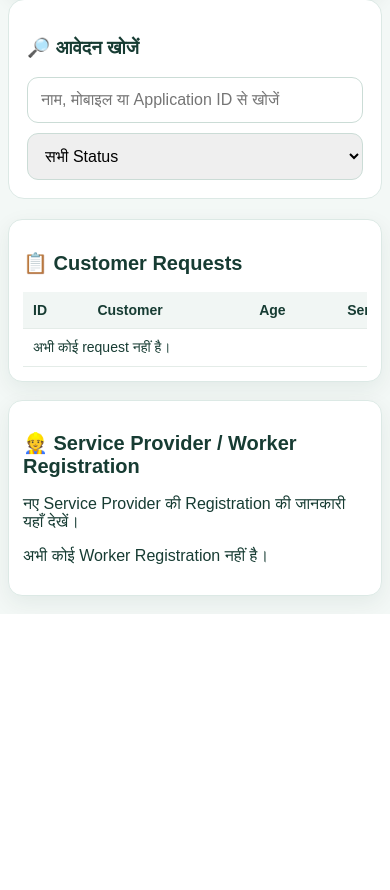
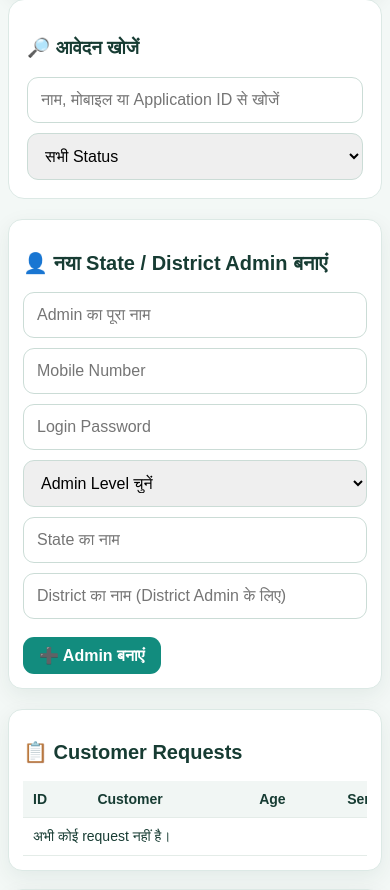
Before and after one commit to MohdArifFarooqui/HelpMe_Doorstep_Online_System, a Flask app: page /admin in a window 390 px wide. Shown: the part 531-1421 px from the top of the page. Before the commit the page ends 1145 px from the top, so only its background shows below. Run offline with Flask 3, Linux system fonts and the light colour scheme; the visitor is signed in with stand-in values (Sample User, id 1).

Commit message:
Add form for creating State/District Admin
Added a form to create a new State/District Admin with fields for name, mobile number, password, admin level, state, and district.

```diff
--- a/templates/admin.html
+++ b/templates/admin.html
@@ -183,6 +183,72 @@ placeholder="नाम, मोबाइल या Application ID से खो
 
 </section>
 
+<!-- Create State / District Admin -->
+
+<section class="card" style="margin-bottom:20px;">
+
+<h2>👤 नया State / District Admin बनाएं</h2>
+
+<form method="post" action="/admin/create-admin">
+
+<div class="search-row">
+
+<input
+type="text"
+name="name"
+placeholder="Admin का पूरा नाम"
+required
+>
+
+<input
+type="tel"
+name="mobile"
+placeholder="Mobile Number"
+required
+>
+
+<input
+type="password"
+name="password"
+placeholder="Login Password"
+required
+>
+
+<select name="admin_level" required>
+
+<option value="">Admin Level चुनें</option>
+<option value="state">State Admin</option>
+<option value="district">District Admin</option>
+
+</select>
+
+<input
+type="text"
+name="state"
+placeholder="State का नाम"
+required
+>
+
+<input
+type="text"
+name="district"
+placeholder="District का नाम (District Admin के लिए)"
+>
+
+</div>
+
+<br>
+
+<button
+type="submit"
+class="smallbtn"
+style="background:#128c7e;">
+➕ Admin बनाएं
+</button>
+
+</form>
+
+</section>
 
 <section class="card">
 
```
